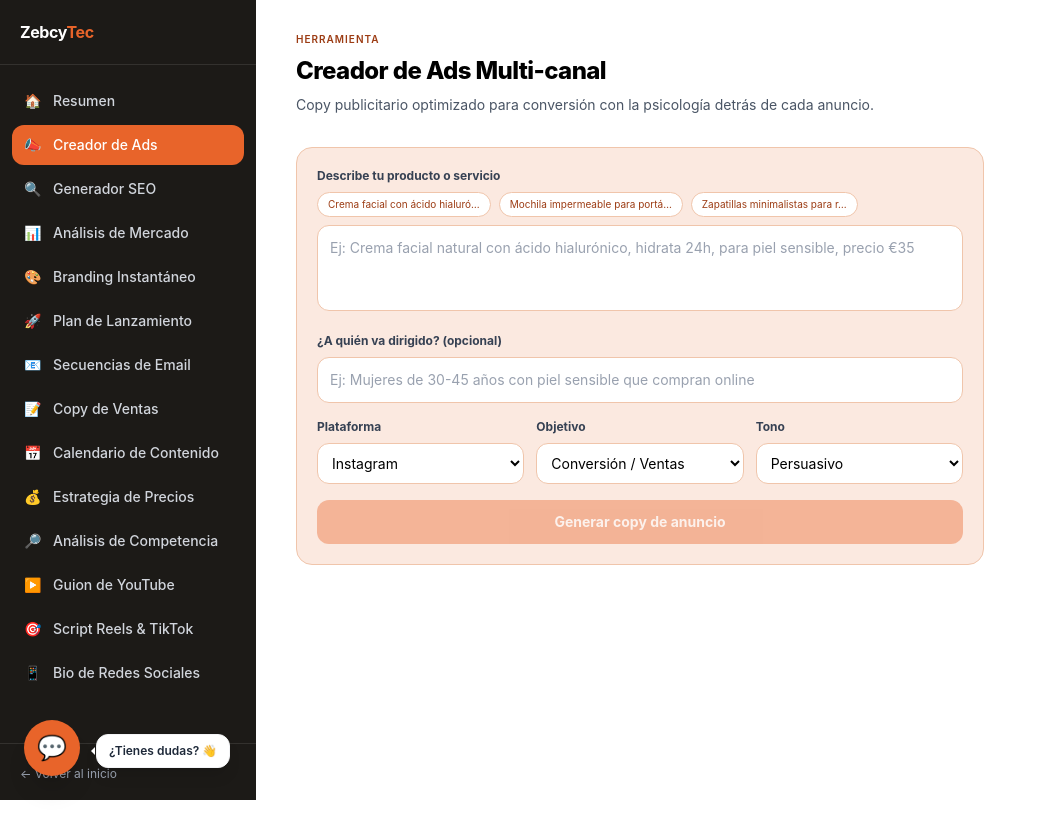
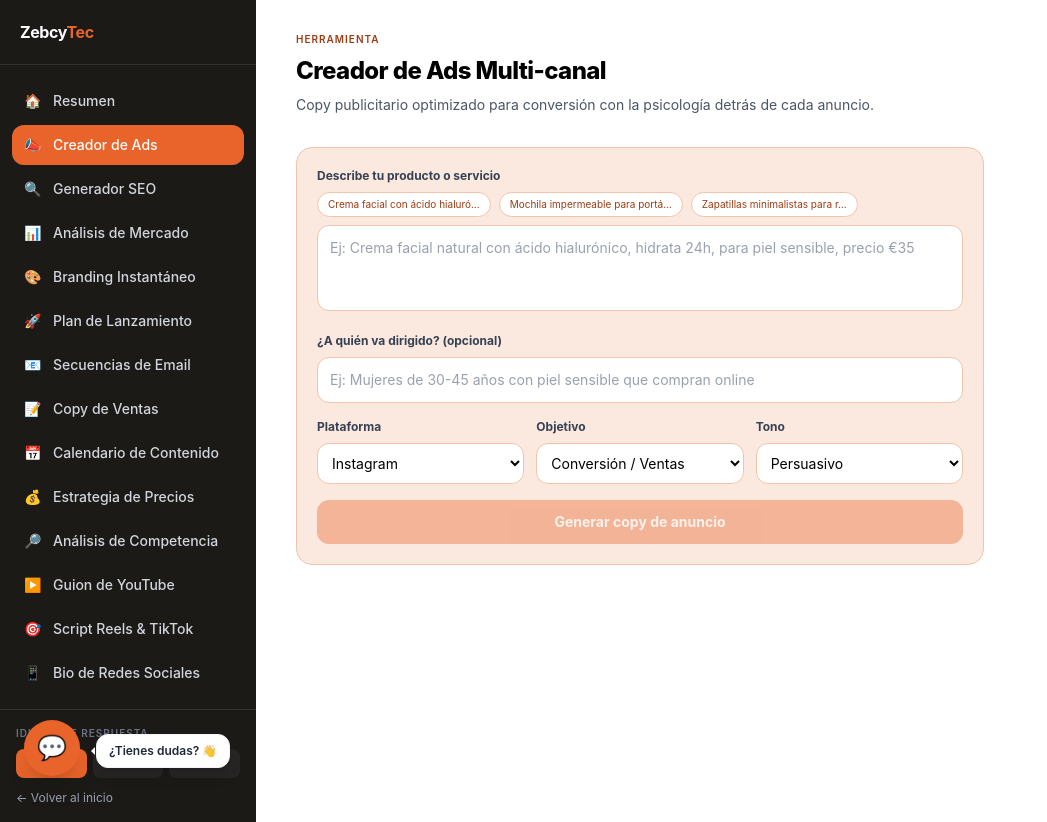
Before and after one commit to Zebdon/ecomboost-ai, a React (Vite) app: page /ads in a window 1280 px wide. Shown: the whole page, without its empty margins (0-1047 px from the left). Before the commit the page ends 800 px from the top, so only its background shows below. Built offline with nearby package versions, Linux system fonts and the light colour scheme.

Commit message:
Add language selector (ES/EN/FR) to sidebar, affects all 13 tools

```diff
--- a/api/generate.js
+++ b/api/generate.js
@@ -37,7 +37,7 @@ export default async function handler(req, res) {
     return res.status(429).json({ error: 'Demasiadas peticiones. Espera un minuto e inténtalo de nuevo.' })
   }
 
-  const { prompt } = req.body
+  const { prompt, lang } = req.body
 
   if (!prompt || typeof prompt !== 'string' || prompt.trim().length < 5) {
     return res.status(400).json({ error: 'Prompt inválido.' })
@@ -47,10 +47,18 @@ export default async function handler(req, res) {
     return res.status(400).json({ error: 'El texto es demasiado largo.' })
   }
 
+  const LANG_MAP = {
+    en: 'IMPORTANT: Write your entire response in English.',
+    fr: 'IMPORTANT: Écris toute ta réponse en français.',
+  }
+  const langInstruction = LANG_MAP[lang] || ''
+
   const isChat = prompt.includes('asistente virtual de ZebcyTec')
   const finalPrompt = isChat
     ? prompt.trim()
-    : prompt.trim() + '\n\n---\nIMPORTANTE: Termina tu respuesta con la sección "**🚀 Pasos accionables para esta semana**" con 4-5 acciones concretas que el usuario puede implementar HOY. Menciona herramientas reales por nombre (Canva, Meta Ads Manager, Google Search Console, Mailchimp, Notion, etc.), da instrucciones paso a paso y métricas para medir el éxito.'
+    : prompt.trim()
+      + '\n\n---\nIMPORTANTE: Termina tu respuesta con la sección "**🚀 Pasos accionables para esta semana**" con 4-5 acciones concretas que el usuario puede implementar HOY. Menciona herramientas reales por nombre (Canva, Meta Ads Manager, Google Search Console, Mailchimp, Notion, etc.), da instrucciones paso a paso y métricas para medir el éxito.'
+      + (langInstruction ? '\n\n' + langInstruction : '')
 
   try {
     const response = await fetch('https://api.anthropic.com/v1/messages', {
--- a/src/components/layout/Sidebar.jsx
+++ b/src/components/layout/Sidebar.jsx
@@ -1,4 +1,5 @@
 import { Link, useLocation } from 'react-router-dom'
+import { useState } from 'react'
 
 const navItems = [
   { path: '/dashboard', label: 'Resumen', mobileLabel: 'Inicio', icon: '🏠' },
@@ -17,8 +18,20 @@ const navItems = [
   { path: '/bio', label: 'Bio de Redes Sociales', mobileLabel: 'Bio', icon: '📱' },
 ]
 
+const LANGS = [
+  { code: 'es', label: 'ES', flag: '🇪🇸' },
+  { code: 'en', label: 'EN', flag: '🇬🇧' },
+  { code: 'fr', label: 'FR', flag: '🇫🇷' },
+]
+
 function Sidebar() {
   const location = useLocation()
+  const [lang, setLang] = useState(() => localStorage.getItem('zebcytec_lang') || 'es')
+
+  const changeLang = (code) => {
+    setLang(code)
+    localStorage.setItem('zebcytec_lang', code)
+  }
 
   return (
     <aside className="w-full lg:w-64 lg:min-h-screen bg-[#1C1A17] text-white flex flex-col">
@@ -74,8 +87,26 @@ function Sidebar() {
       </nav>
 
       {/* Footer — solo desktop */}
-      <div className="hidden lg:block px-5 py-4 border-t border-white/10">
-        <Link to="/" className="text-xs text-gray-400 hover:text-white transition-colors">
+      <div className="hidden lg:block px-4 py-4 border-t border-white/10 space-y-3">
+        <div>
+          <p className="text-[10px] font-semibold text-gray-500 uppercase tracking-widest mb-2">Idioma de respuesta</p>
+          <div className="flex gap-1.5">
+            {LANGS.map((l) => (
+              <button
+                key={l.code}
+                onClick={() => changeLang(l.code)}
+                className={`flex-1 text-[11px] font-bold py-1.5 rounded-lg transition-colors ${
+                  lang === l.code
+                    ? 'bg-[#E8642A] text-white'
+                    : 'bg-white/5 text-gray-400 hover:bg-white/10 hover:text-white'
+                }`}
+              >
+                {l.flag} {l.label}
+              </button>
+            ))}
+          </div>
+        </div>
+        <Link to="/" className="block text-xs text-gray-400 hover:text-white transition-colors">
           ← Volver al inicio
         </Link>
       </div>
--- a/src/hooks/useClaudeAPI.js
+++ b/src/hooks/useClaudeAPI.js
@@ -7,11 +7,12 @@ export function useClaudeAPI() {
   const generate = async (prompt) => {
     setLoading(true)
     setError(null)
+    const lang = localStorage.getItem('zebcytec_lang') || 'es'
     try {
       const response = await fetch('/api/generate', {
         method: 'POST',
         headers: { 'Content-Type': 'application/json' },
-        body: JSON.stringify({ prompt }),
+        body: JSON.stringify({ prompt, lang }),
       })
 
       const data = await response.json()
```
